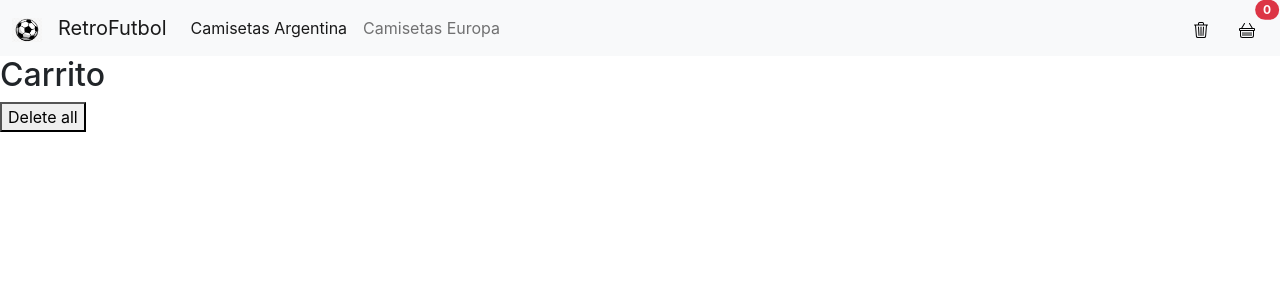
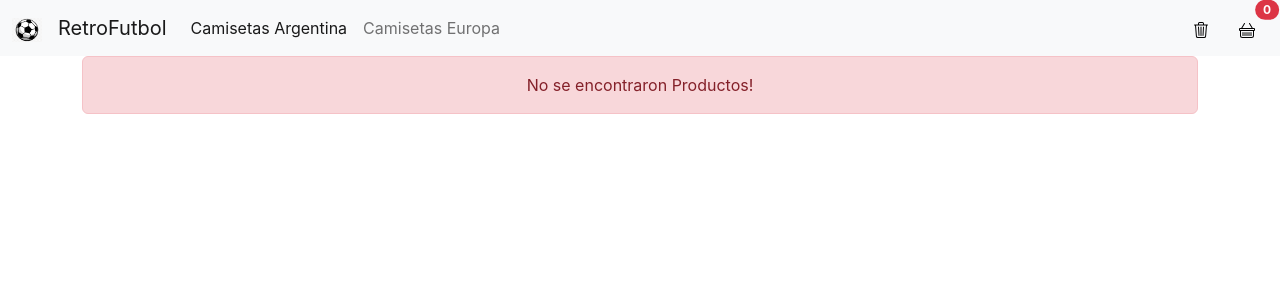
Before and after one commit to theDoctorl/Coder-React-JS, a React (Create React App) app: page /carrito in a window 1280 px wide. Shown: the top 300 px of the page. Built offline with nearby package versions, Linux system fonts and the light colour scheme.

Commit message:
Cart View

```diff
--- a/src/components/Context/Context.jsx
+++ b/src/components/Context/Context.jsx
@@ -2,7 +2,7 @@ import React, { useState, createContext } from "react";
 
 export const CartContext = createContext();
 
-const Provider = (props) => {
+const Provider = ({children}) => {
     const [cart, setCart] = useState([]);
 
     const addItem = (item, cantidad) => {
@@ -13,6 +13,10 @@ const Provider = (props) => {
         } else {
             setCart([...cart, {...item, cantidad:cantidad}]);
         }
+    }
+
+    const removeItem = (id) => {
+        setCart(cart.filter(item => item.id !== id));
     }
 
     const clear = () => {
@@ -27,9 +31,13 @@ const Provider = (props) => {
         return cart.reduce((total, item) => total+=item.cantidad, 0);
     }
 
+    const cartSuma = () => {
+        return cart.reduce((total, item) => total+=item.cantidad*item.precio, 0);
+    }
+
     return (
-        <CartContext.Provider value={{cart, addItem, clear, cartTotal}}>
-            {props.children}
+        <CartContext.Provider value={{cart, addItem, removeItem, clear, cartTotal, cartSuma}}>
+            {children}
         </CartContext.Provider>
     )
 }
--- a/src/components/carrito/carrito.jsx
+++ b/src/components/carrito/carrito.jsx
@@ -1,24 +1,49 @@
-import {React, useContext} from "react";
-import {CartContext} from '../Context/Context';
+import React, { useContext } from "react";
+import { Link } from "react-router-dom";
+import { CartContext } from "../Context/Context";
+import cesto from "../Images/trash3.svg";
+import carrito from "../Images/basket.svg";
 
+const Carrito = () => {
+    const {cart, removeItem, clear, cartTotal, cartSuma} = useContext(CartContext);
 
-const Carrito = () =>{
-    const {cart, clear} = useContext(CartContext);
-    return(
-        <div>
-            <h2>Carrito</h2>
-            {cart.map((producto) => (
-                <div key={producto.id}>
-                    <h3>{producto.title}</h3>
-                    <button onClick={() => clear(producto.id)}>
-                        Delete
-                    </button>
-                </div>
-            ))}
-            <button onClick={clear}>Delete all</button>
+    return (
+        <div className="container">
+            {cartTotal() > 0 ?
+                <table className="table">
+                    <tbody>
+                        <tr>
+                            <td colSpan={"5"} className="text-end">
+                                <Link onClick={() => {clear()}}>
+                                    <button className="btn fondo_rojo" title="Vaciar Carrito">Vaciar Carrito <img src={cesto} alt="Vaciar Carrito" width="16" /></button>
+                                </Link>
+                            </td>
+                        </tr>
+                        {cart.map(item => (
+                            <tr key={item.id}>
+                                <td className="text-start"><img src={"images/" + item.imagen} alt={item.nombre} title={item.nombre} width="120" /></td>
+                                <td className="text-start align-middle">{item.nombre}</td>
+                                <td className="text-end align-middle">{item.cantidad} x ${item.precio}</td>
+                                <td className="text-end align-middle">${item.cantidad * item.precio}</td>
+                                <td className="text-end align-middle">
+                                    <Link onClick={() => {removeItem(item.id)}}><img src={cesto} alt="Eliminar Producto" title="Eliminar Producto" width="24" /></Link>
+                                </td>
+                            </tr>
+                        ))}
+                        <tr>
+                            <td colSpan={3} className="text-end fw-bold">Total a Pagar</td>
+                            <td className="text-end fw-bold">${cartSuma()}</td>
+                            <td className="text-end">
+                                <Link to={"/checkout"} title="Finalizar Compra">
+                                    <button className="btn fondo_naranja">Finalizar Compra <img src={carrito} alt="Finalizar Compra" width="16" /></button>
+                                </Link>
+                            </td>
+                        </tr>
+                    </tbody>
+                </table>
+            : <div className="alert alert-danger text-center" role="alert">No se encontraron Productos!</div>}
         </div>
-
-    );
-};
+    )
+}
 
 export default Carrito;
```
